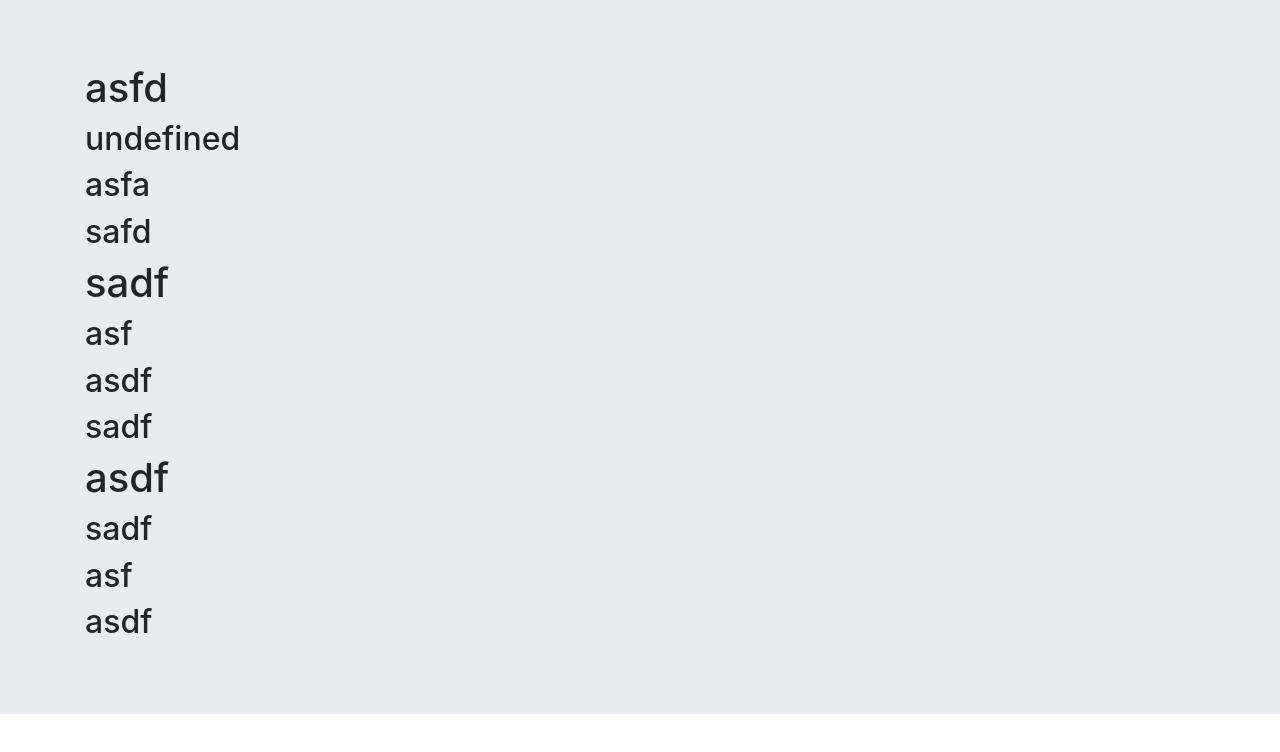
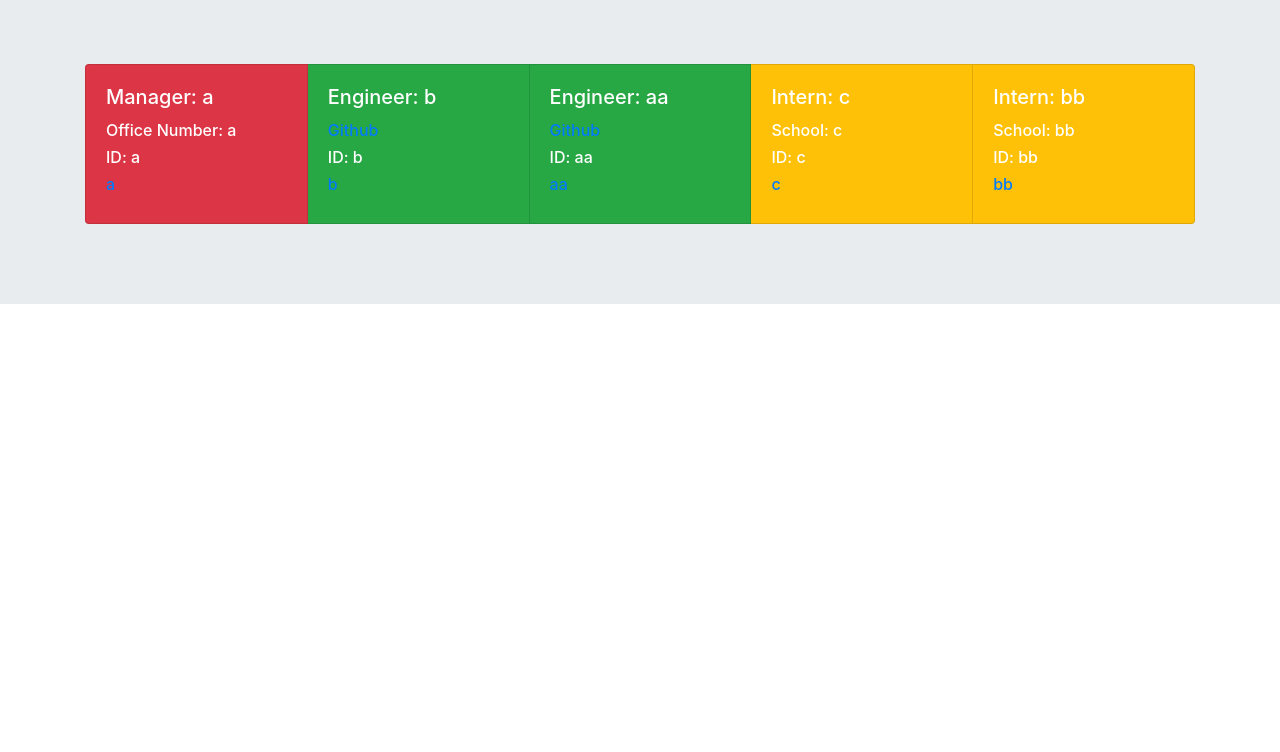
Before and after one commit to Kzug/TeamProfileGenerator, a website: page index.html in a window 1280 px wide. Drawn offline with nearby package versions, Linux system fonts and the light colour scheme.

Commit message:
Added bootstrap styles to generated cards

```diff
--- a/index.html
+++ b/index.html
@@ -1,38 +1,61 @@
 <!DOCTYPE html>
 <html lang="en">
   <head>
-  <meta charset="UTF-8">
-  <meta http-equiv="X-UA-Compatible" content="ie=edge">
-  <link rel="stylesheet" href="https://maxcdn.bootstrapcdn.com/bootstrap/4.0.0/css/bootstrap.min.css">
+    <meta charset="UTF-8" />
+    <meta http-equiv="X-UA-Compatible" content="ie=edge" />
+    <link
+      rel="stylesheet"
+      href="https://maxcdn.bootstrapcdn.com/bootstrap/4.0.0/css/bootstrap.min.css"
+    />
     <title>Document</title>
   </head>
   <body>
     <div class="jumbotron jumbotron-fluid">
-  <div class="container">
-
-          <div>
-          <h1>asfd</h1>
-          <h2>undefined</h2>
-          <h2>asfa</h2>
-          <h2>safd</h2>
+      <div class="container card-group">
+        <div class="card text-white bg-danger mb-3" style="width: 18rem">
+          <div class="card-body">
+            <h5 class="card-title">Manager: a</h5>
+            <h6>Office Number: a</h6>
+            <h6>ID: a</h6>
+            <h6><a href="mailto:a">a</a></h6>
+          </div>
         </div>
 
-
-          <div>
-          <h1>sadf</h1>
-          <h2>asf</h2>
-          <h2>asdf</h2>
-          <h2>sadf</h2>
+        <div class="card text-white bg-success mb-3" style="width: 18rem">
+          <div class="card-body">
+            <h5 class="card-title">Engineer: b</h5>
+            <h6><a href="https://github.com/b">Github</a></h6>
+            <h6>ID: b</h6>
+            <h6><a href="mailto:b">b</a></h6>
+          </div>
         </div>
 
-
-          <div>
-          <h1>asdf</h1>
-          <h2>sadf</h2>
-          <h2>asf</h2>
-          <h2>asdf</h2>
+        <div class="card text-white bg-success mb-3" style="width: 18rem">
+          <div class="card-body">
+            <h5 class="card-title">Engineer: aa</h5>
+            <h6><a href="https://github.com/aa">Github</a></h6>
+            <h6>ID: aa</h6>
+            <h6><a href="mailto:aa">aa</a></h6>
+          </div>
         </div>
 
+        <div class="card text-white bg-warning mb-3" style="width: 18rem">
+          <div class="card-body">
+            <h5 class="card-title">Intern: c</h5>
+            <h6>School: c</h6>
+            <h6>ID: c</h6>
+            <h6><a href="mailto:c">c</a></h6>
+          </div>
+        </div>
+
+        <div class="card text-white bg-warning mb-3" style="width: 18rem">
+          <div class="card-body">
+            <h5 class="card-title">Intern: bb</h5>
+            <h6>School: bb</h6>
+            <h6>ID: bb</h6>
+            <h6><a href="mailto:bb">bb</a></h6>
+          </div>
+        </div>
       </div>
     </div>
   </body>
--- a/lib/Engineer.js
+++ b/lib/Engineer.js
@@ -1,16 +1,15 @@
 const Employee = require("./Employee");
 
 class Engineer extends Employee {
-  constructor(id, name, email, github) {
+  constructor(name, github, id, email) {
     super(id, name, email, "Engineer");
     this.github = github;
   }
 
   getGithub() {
-    console.log(this.github);
+    return this.github;
   }
   getRole() {
-    console.log("INHERITED ROLE: ", this.role);
     return this.role;
   }
 }
--- a/lib/Manager.js
+++ b/lib/Manager.js
@@ -1,16 +1,14 @@
 const Employee = require("./Employee");
 
 class Manager extends Employee {
-  constructor(id, name, email, officeNumber) {
+  constructor(name, officeNumber, id, email) {
     super(id, name, email, "Manager");
     this.officeNumber = officeNumber;
   }
 
   getRole() {
-    return "Manager";
+    return this.role;
   }
 }
 
-const managerQ = ["What is your office number?"];
-
 module.exports = Manager;
```
Also changed, not shown: README copy.md (+6 -6 lines), __tests__/Employee.test.js (+1 -2 lines), __tests__/Engineer.test.js (+19 -5 lines), index.js (+32 -43 lines), lib/Intern.js (+3 -4 lines). Lines whose indentation alone changed are shown as unchanged.
